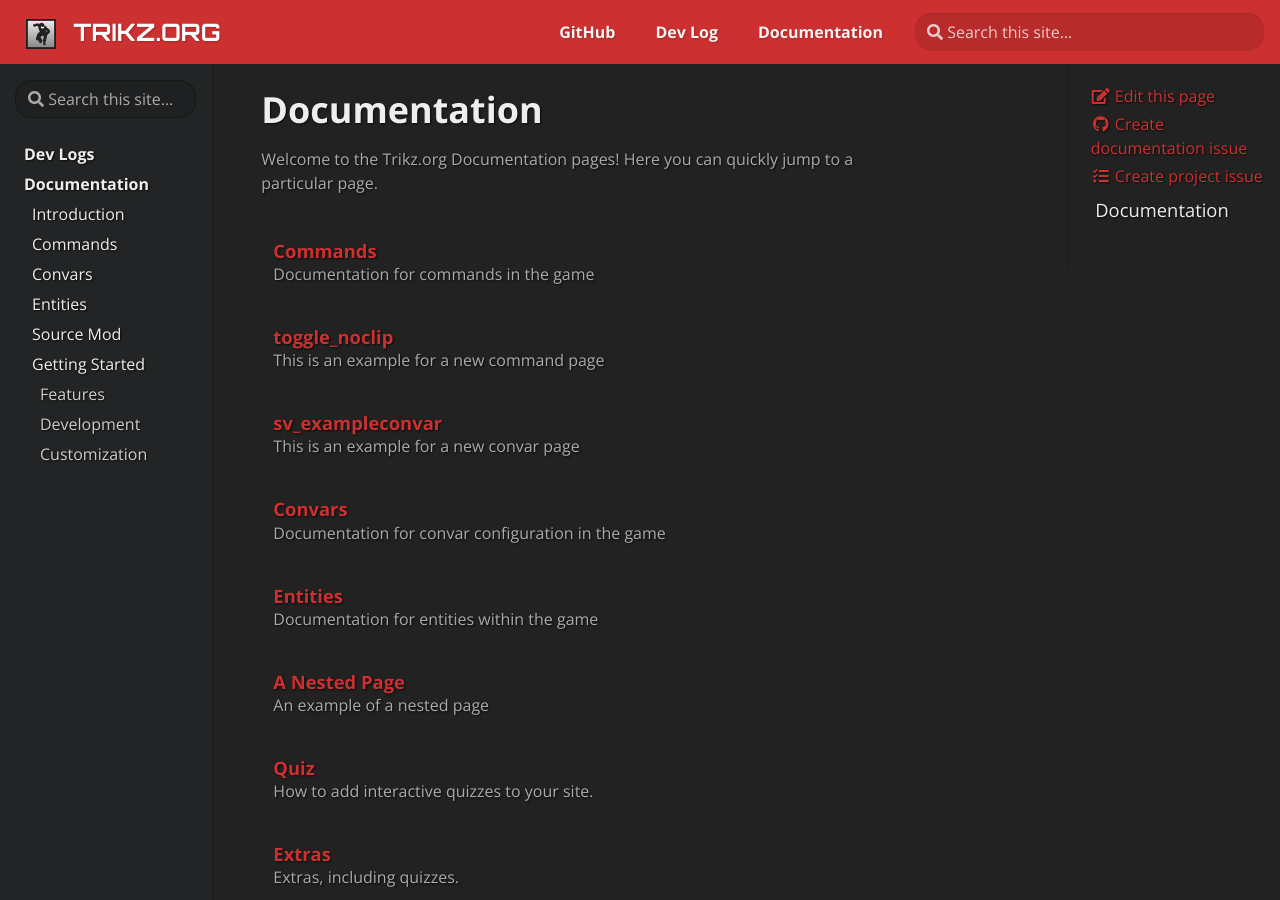
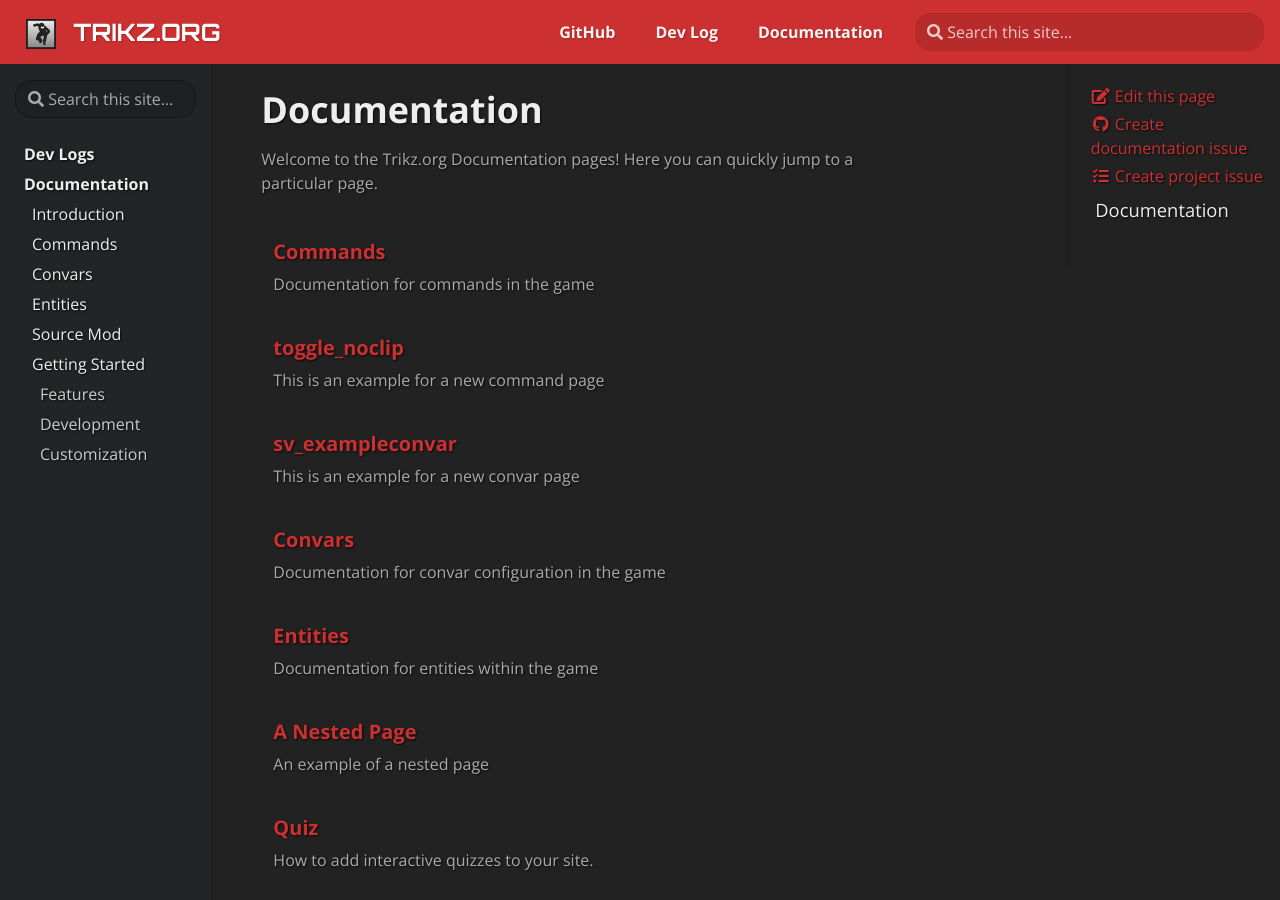
Before and after one commit to Trikz/trikz.org, a Jekyll site: the page built from pages/docs.md, in a window 1280 px wide and 900 px high. Built offline with Jekyll 4.4.1, drawn with Linux system fonts in a browser that asks for light colours; some web fonts are replaced.

Commit message:
Sizing tweak and border-color fix

```diff
--- a/assets/css/custom.css
+++ b/assets/css/custom.css
@@ -161,6 +161,10 @@ h5[id]:before {
     box-shadow: none;
 }
 
+.table thead th, .td-box .row.section>table thead th, .td-content>table thead th{
+    border-color: rgba(0,0,0,0.25) !important;
+}
+
 
 
 /* Scrollbar */
--- a/pages/docs.md
+++ b/pages/docs.md
@@ -13,7 +13,7 @@ particular page.
     <hr class="panel-line">
     {% for post in site.docs  %}
     <div class="entry">
-    <h5><a href="{{ post.url }}">{{ post.title }}</a></h5>
+    <h4><a href="{{ post.url }}">{{ post.title }}</a></h4>
     <p>{{ post.description }}</p>
     </div>{% endfor %}
 </div>
```
